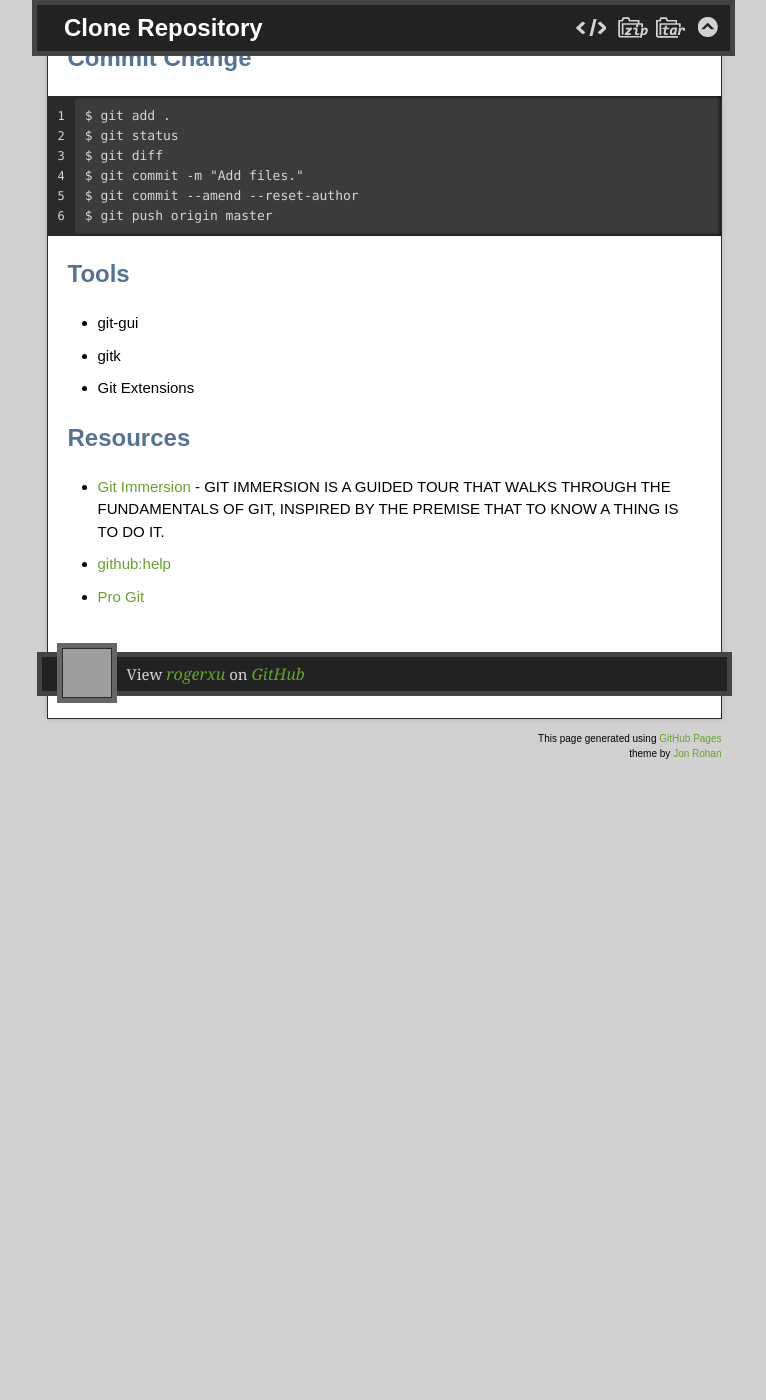
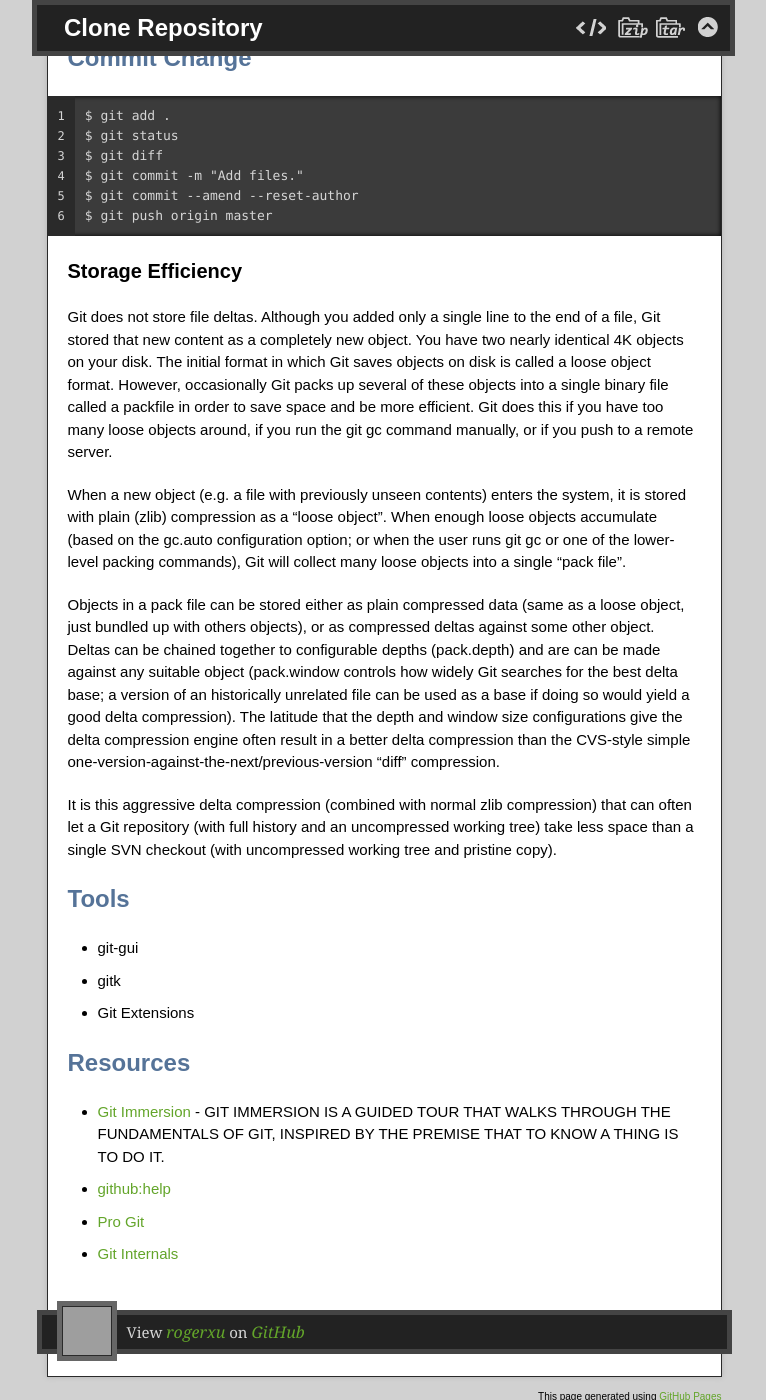
Before and after one commit to rogerxu/rogerxu.github.io, a Jekyll site: the page built from _posts/2012-09-27-git.md, in a window 1280 px wide and 1400 px high, scrolled down 2269 px. Shown: the whole window, without its empty margins (256-1022 px from the left). Built offline with Jekyll 4.4.1, drawn with Linux system fonts in a browser that asks for light colours; nearby versions of some CDN libraries; before the commit the page ends 3120 px from its top, so only the background shows below that; grey boxes are pictures that could not be loaded.

Commit message:
Add Git data object storage model section.

```diff
--- a/_posts/2012-09-27-git.md
+++ b/_posts/2012-09-27-git.md
@@ -99,6 +99,17 @@ Example:
     $ git commit --amend --reset-author
     $ git push origin master
 
+### Storage Efficiency
+
+Git does not store file deltas. Although you added only a single line to the end of a file, Git stored that new content as a completely new object. You have two nearly identical 4K objects on your disk. The initial format in which Git saves objects on disk is called a loose object format. However, occasionally Git packs up several of these objects into a single binary file called a packfile in order to save space and be more efficient. Git does this if you have too many loose objects around, if you run the git gc command manually, or if you push to a remote server.
+
+When a new object (e.g. a file with previously unseen contents) enters the system, it is stored with plain (zlib) compression as a “loose object”. When enough loose objects accumulate (based on the gc.auto configuration option; or when the user runs git gc or one of the lower-level packing commands), Git will collect many loose objects into a single “pack file”.
+
+Objects in a pack file can be stored either as plain compressed data (same as a loose object, just bundled up with others objects), or as compressed deltas against some other object. Deltas can be chained together to configurable depths (pack.depth) and are can be made against any suitable object (pack.window controls how widely Git searches for the best delta base; a version of an historically unrelated file can be used as a base if doing so would yield a good delta compression). The latitude that the depth and window size configurations give the delta compression engine often result in a better delta compression than the CVS-style simple one-version-against-the-next/previous-version “diff” compression.
+
+It is this aggressive delta compression (combined with normal zlib compression) that can often let a Git repository (with full history and an uncompressed working tree) take less space than a single SVN checkout (with uncompressed working tree and pristine copy).
+
+
 ## Tools
 
  * git-gui
@@ -110,3 +121,4 @@ Example:
  * [Git Immersion](http://gitimmersion.com) - GIT IMMERSION IS A GUIDED TOUR THAT WALKS THROUGH THE FUNDAMENTALS OF GIT, INSPIRED BY THE PREMISE THAT TO KNOW A THING IS TO DO IT.
  * [github:help](https://help.github.com)
  * [Pro Git](http://git-scm.com/book)
+ * [Git Internals](http://git-scm.com/book/en/Git-Internals)
```
